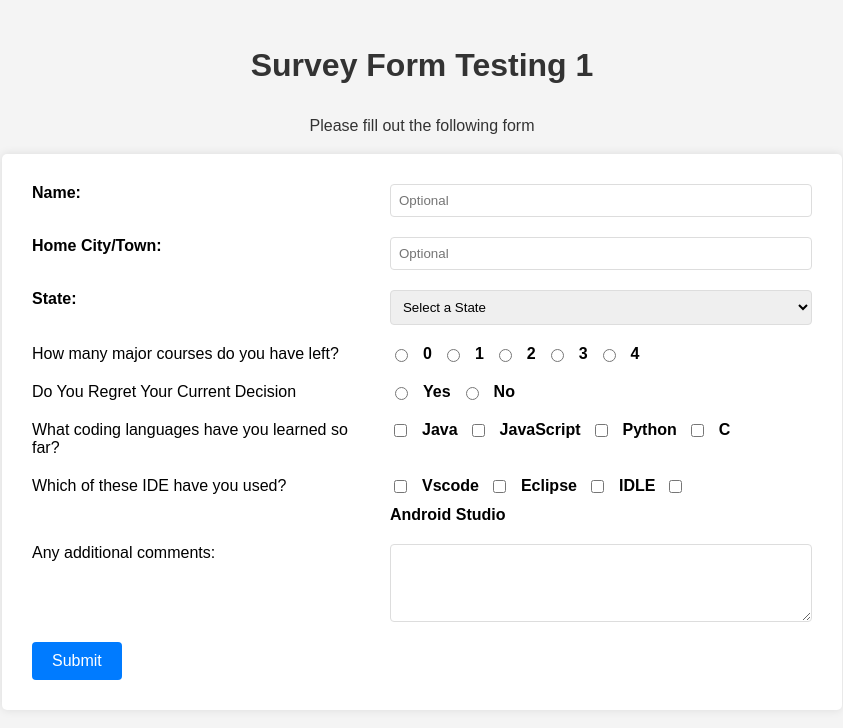
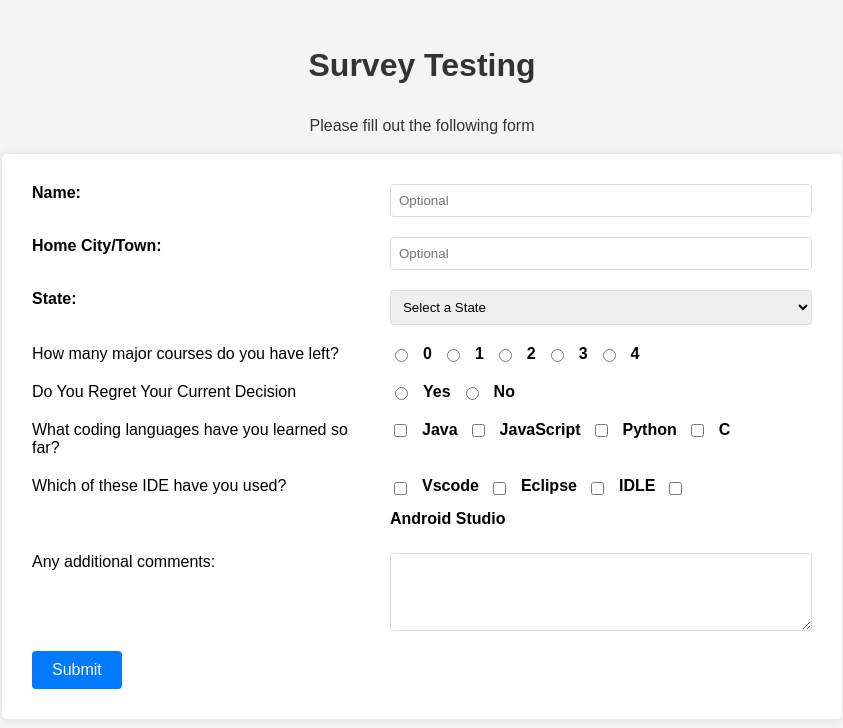
Before and after one commit to dkevin5542/cs412, a Django app: page /hw/ in a window 1280 px wide. Shown: the top 728 px of the page, without its empty margins (218-1061 px from the left). Run offline with Django 5.2, Linux system fonts and the light colour scheme.

```diff
--- a/hw/templates/hw/home.html
+++ b/hw/templates/hw/home.html
@@ -1,11 +1,11 @@
 
 <html>
 <head>
-    <title>Survey Form Testing</title>
+    <title>Survey Testin</title>
     <link rel="stylesheet" href="/static/styles.css">
 </head>
 <body>
-    <h1>Survey Form Testing 1</h1>
+    <h1>Survey Testing </h1>
     <p>Please fill out the following form</p>
 
     <form action="https://cs-webapps.bu.edu/cgi-bin/util/formmailer.py" method="post">
--- a/static/styles.css
+++ b/static/styles.css
@@ -39,7 +39,7 @@ td {
 
 label {
     display: block;
-    /* margin-bottom: 5px; */
+    margin-bottom: 5px;
     font-weight: bold;
 }
 
```
